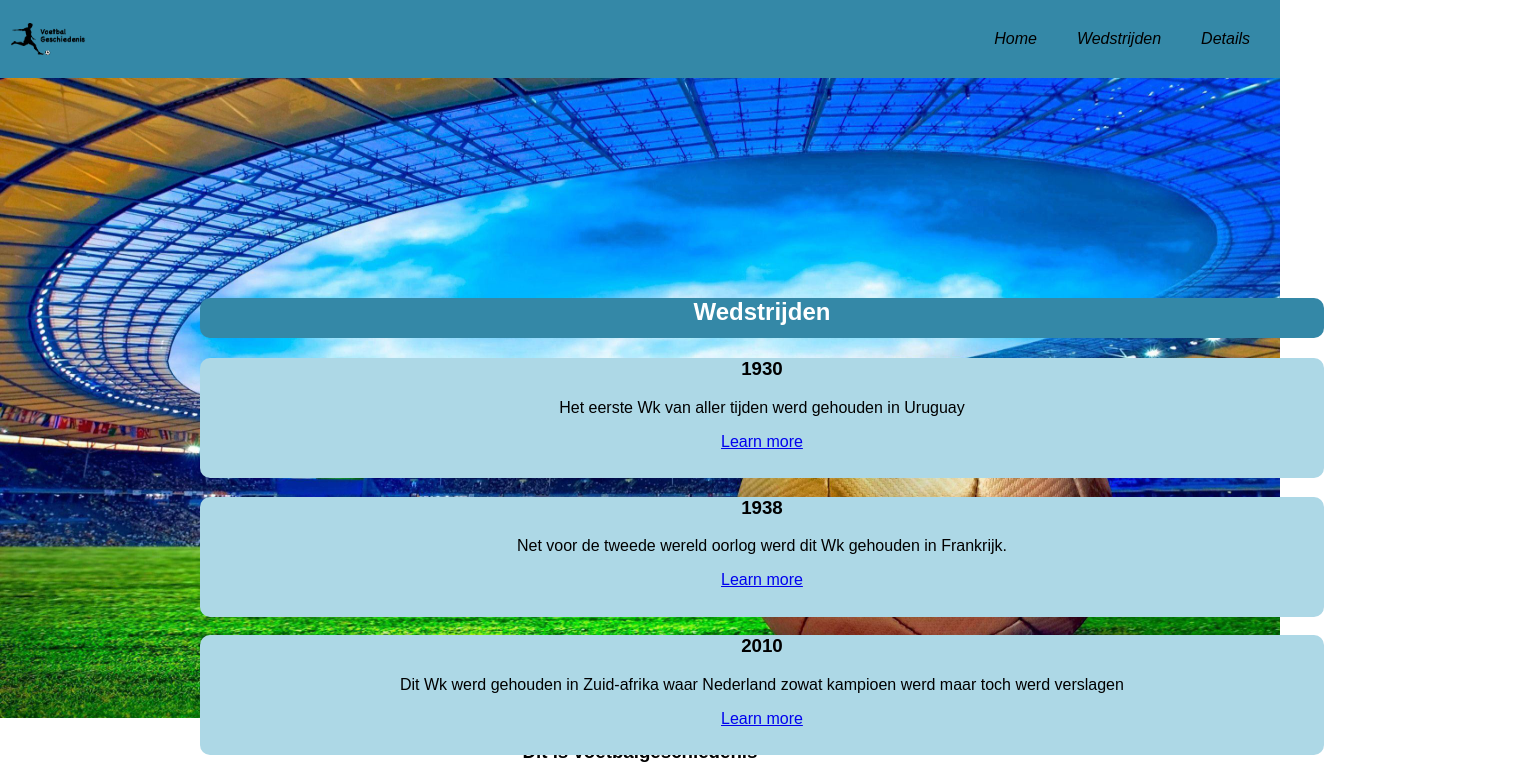
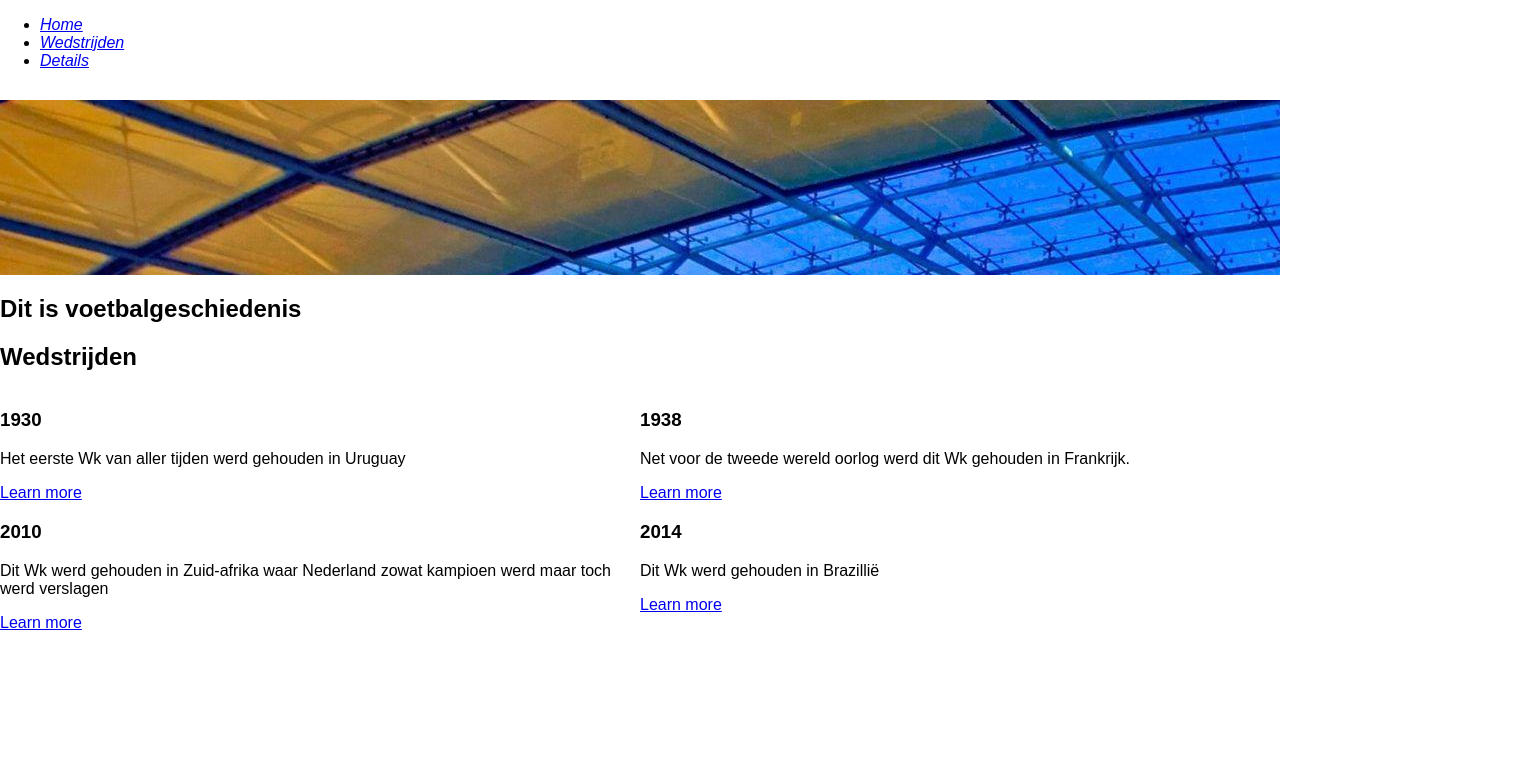
Before and after one commit to RobbertBons/Voetbalgeschiedenis, an Angular app in the folder Voetbalgeschiedenis/: page / in a window 1280 px wide. Shown: the top 772 px of the page, 1524 px wide, since content can reach past the window. Built offline with nearby package versions, Linux system fonts and the light colour scheme.

Commit message:
boot verbetering

```diff
--- a/Voetbalgeschiedenis/src/app/app.component.html
+++ b/Voetbalgeschiedenis/src/app/app.component.html
@@ -1,13 +1,9 @@
-<section class="main">
-  <div class="log"></div>
-  <div class="logo"></div>
-  <div class="nav"></div>
-  <section class="navigatie">
+<section id='container'>
+  <nav>
     <app-nav></app-nav>
-  </section>
-  <section class="content">
+  </nav>
+  <section id = "plaatje"></section>
+  <main>
     <router-outlet></router-outlet>
-  </section>
-
-  <footer></footer>
+  </main>
 </section>
--- a/Voetbalgeschiedenis/src/app/app.component.scss
+++ b/Voetbalgeschiedenis/src/app/app.component.scss
@@ -5,32 +5,26 @@
     box-sizing: border-box;
 }
 
-main{
+#container{
     display: grid;
-    grid-template-columns: repeat(6,1fr);
-    grid-template-rows: 8vh 17vh 17vh 17vh 17vh 17vh 17vh;
+    min-height: 100vh;
+    width: 100%;
+    grid-template-columns: 1fr;
+    grid-template-rows: 100px 1fr 3fr;
     grid-template-areas:
-    "logo navigatie navigatie navigatie navigatie navigatie"
-    ". con con con con con"
-    ". con con con con con"
-    ". con con con con con"
-    ". con con con con con"
-    "footer footer footer footer footer footer";
+    "nav"
+    "plaatje"
+    "main";
 }
 
-.navigatie{
-    grid-area: navigatie;
-    align-self: center;
+nav{
+    grid-area: nav;
+
 }
-
-.nav{
-    grid-area: navigatie;
+#plaatje{
+    grid-area: plaatje;
+    background-image: url("../assets/R.png");
+}a
+main{
+    grid-area: main;
 }
-
-.content{
-    grid-area: con;
-}
-
-.log{
-    grid-area: logo;
-}
--- a/Voetbalgeschiedenis/src/app/homepage/homepage.component.html
+++ b/Voetbalgeschiedenis/src/app/homepage/homepage.component.html
@@ -1,21 +1,9 @@
-<!DOCTYPE html>
-<html lang="en">
-<head>
-    <meta charset="UTF-8">
-    <meta http-equiv="X-UA-Compatible" content="IE=edge">
-    <meta name="viewport" content="width=device-width, initial-scale=1.0">
-    <title>Voetbalgeschiedenis</title>
-</head>
 
-        <div id="header">
-            <img src="assets/R.png" alt="">
             <h1>Dit is voetbalgeschiedenis</h1>
-        </div>
+            <div class="Wedstrijden">
+                <h2>Wedstrijden</h2>
+                    <div class="Wedstrijden-list">
 
-        <div id="main">
-            <div class="Wedstrijden">
-                    <div class="Wedstrijden-list">
-                        <h2>Wedstrijden</h2>
                         <div>
                             <h3>1930</h3>
                             <p>Het eerste Wk van aller tijden werd gehouden in Uruguay</p>
@@ -41,9 +29,3 @@
                         </div>
                     </div>
                 </div>
-            </div>
-
-
-
-
-</html>
--- a/Voetbalgeschiedenis/src/app/homepage/homepage.component.scss
+++ b/Voetbalgeschiedenis/src/app/homepage/homepage.component.scss
@@ -21,7 +21,7 @@ $background: rgb(52, 136, 167);
 
     #main{
         text-align: center;
-        position: absolute;
+
 
 
         h2{
@@ -32,27 +32,20 @@ $background: rgb(52, 136, 167);
             color: #fff;
         }
 
-        div{
-
-            .Wedstrijden-list{
-                width: 100%;
-                height: 100vh;
-                padding: 200px;
-
-
-                div{
-                    width: 100%;
-                    height: 15vh;
-                    justify-content: space-between;
-                    background-color: $secondary;
-                    border-radius: 10px;
-                }
-            }
 
 
 
-        }
 
 
 
     }
+
+
+            .Wedstrijden-list{
+               display: grid;
+               grid-template-columns: 1fr 1fr;
+
+
+
+
+            }
--- a/Voetbalgeschiedenis/src/app/nav/nav.component.html
+++ b/Voetbalgeschiedenis/src/app/nav/nav.component.html
@@ -1,6 +1,4 @@
-<main>
-    <nav class="sidegrid">
-        <img src="assets/logo.png" alt="Voetbalgeschiedenislogo">
+
         <ul>
             <li>
                 <a routerLink="">
@@ -18,5 +16,3 @@
                 </a>
             </li>
         </ul>
-    </nav>
-</main>
--- a/Voetbalgeschiedenis/src/app/nav/nav.component.scss
+++ b/Voetbalgeschiedenis/src/app/nav/nav.component.scss
@@ -2,38 +2,3 @@ $primary: blue;
 $secondary: lightblue;
 $background: rgb(52, 136, 167);
 $textColor: black;
-
-
-nav{
-   background-color: $background;
-   display: flex;
-   align-items: center;
-   justify-content: space-between;
-   flex-wrap: wrap;
-   height: 100%;
-
-   ul{
-        margin: 10px;
-        padding: 0;
-        list-style-type: none;
-        overflow: hidden;
-        right: 100px;
-   }
-
-   li{
-        float: left;
-   }
-
-   li a{
-     display: block;
-     padding: 10px;
-     background-color: $background;
-     text-decoration: none;
-     margin: 10px;
-     color: $textColor;
-   }
-
-   img{
-      max-width: 100px;
-   }
-}
```
